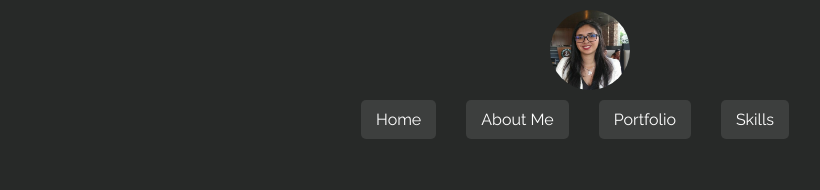
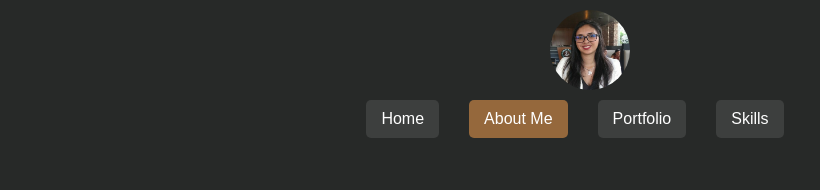
Before and after one commit to yolimarmarin/portfolio, a Next.js app: page /about in a window 1280 px wide. Shown: the top 190 px of the page, without its empty margins (50-870 px from the left). Built offline with nearby package versions, Linux system fonts and the light colour scheme; no server answers; the database is empty.

Commit message:
refactor navbar

```diff
--- a/components/buttons/index.js
+++ b/components/buttons/index.js
@@ -1,12 +1,14 @@
-import style from '../../styles/Buttons.module.css'
+import style from "../../styles/Buttons.module.css";
 
+const RoutingButton = ({ title, onClick, active }) => {
+  return (
+    <button
+      className={`${style.routingButton} ${active ? style.activeButton : null}`}
+      onClick={onClick}
+    >
+      {title}
+    </button>
+  );
+};
 
-const RoutingButton = ({title}) =>{
-    return(
-        <a className={style.routingButton}>{title}</a>
-    )
-}
-
-export {
-    RoutingButton
-}
+export { RoutingButton };
--- a/components/navbar/index.js
+++ b/components/navbar/index.js
@@ -1,7 +1,42 @@
 import style from "../../styles/Navbar.module.css";
-import Link from "next/link";
 import { useState } from "react";
 import * as Icon from "react-feather";
+import { useRouter } from "next/router";
+import { RoutingButton } from "../buttons";
+
+const NavBar = () => {
+  const router = useRouter();
+
+  const buildOptions = () =>
+    [
+      {
+        title: "Home",
+        onClick: () => router.push("/"),
+        active: router.pathname === "/",
+      },
+      {
+        title: "About Me",
+        onClick: () => router.push("/about"),
+        active: router.pathname === "/about",
+      },
+      {
+        title: "Portfolio",
+        onClick: () => router.push("/portfolio"),
+        active: router.pathname === "/portfolio",
+      },
+      {
+        title: "Skills",
+        onClick: () => router.push("/skills"),
+        active: router.pathname === "/skills",
+      },
+    ].map((option, key) => (
+      <RoutingButton
+        key={key}
+        title={option.title}
+        onClick={option.onClick}
+        active={option.active}
+      />
+    ));
 
   const NavBarMobile = () => {
     const [displayMenu, setDisplayMenu] = useState(false);
@@ -10,8 +45,7 @@ const NavBarMobile = () => {
       setDisplayMenu(!displayMenu);
     };
 
-  return (
-      displayMenu ? (
+    return displayMenu ? (
       <div className={style.containerMobile}>
         <div className={style.containerShowMenu}>
           <Icon.XCircle onClick={onClickShowMenu} />
@@ -21,28 +55,15 @@ const NavBarMobile = () => {
           className={style.navPhoto}
           alt="Yolimar Marin"
         />
-          <div className={style.options}>
-            <Link href="/">
-              <a className="routingButton">Home</a>
-            </Link>
-            <Link href="/about">
-              <a className="routingButton">About Me</a>
-            </Link>
-            <Link href="/portfolio">
-              <a className="routingButton">Portfolio</a>
-            </Link>
-            <Link href="/skills">
-              <a className="routingButton">Skills</a>
-            </Link>
+        <div className={style.options}>{buildOptions()}</div>
       </div>
-        </div>
-      ) : <div className={style.containerShowMenu}>
+    ) : (
+      <div className={style.containerShowMenu}>
         <Icon.Menu onClick={onClickShowMenu} />
       </div>
     );
   };
 
-const NavBar = () => {
   return (
     <>
       <div className={style.container}>
@@ -51,20 +72,7 @@ const NavBar = () => {
           className={style.navPhoto}
           alt="Yolimar Marin"
         />
-        <div className={style.options}>
-          <Link href="/">
-            <a className="routingButton">Home</a>
-          </Link>
-          <Link href="/about">
-            <a className="routingButton">About Me</a>
-          </Link>
-          <Link href="/portfolio">
-            <a className="routingButton">Portfolio</a>
-          </Link>
-          <Link href="/skills">
-            <a className="routingButton">Skills</a>
-          </Link>
-        </div>
+        <div className={style.options}>{buildOptions()}</div>
       </div>
       <NavBarMobile />
     </>
--- a/styles/Buttons.module.css
+++ b/styles/Buttons.module.css
@@ -0,0 +1,19 @@
+.routingButton{
+    background-color: rgba(255,255,255,0.1);
+    border: none;
+    padding: 10px 15px;
+    border-radius: 5px;
+    color: white;
+    font-size: 16px;
+    font-weight: 500;
+    cursor: pointer;
+    text-align: center;
+  }
+
+  .routingButton:hover{
+    background-color: rgba(196,132,69,0.7);
+  }
+
+  .activeButton{
+    background-color: rgba(196,132,69,0.7);
+  }
--- a/styles/Home.module.css
+++ b/styles/Home.module.css
@@ -47,7 +47,7 @@
   justify-content: center;
 }
 
-.buttons a {
+.buttons button {
   margin-right: 30px;
 }
 
@@ -68,7 +68,7 @@
     flex-direction: column;
   }
 
-  .buttons a {
+  .buttons button {
     margin-right: 0px;
     margin-bottom: 15px;
   }
--- a/styles/Navbar.module.css
+++ b/styles/Navbar.module.css
@@ -14,7 +14,7 @@
   display: flex;
 }
 
-.container a {
+.container button {
   margin-right: 30px;
 }
 
@@ -68,7 +68,7 @@
     flex-direction: column;
   }
 
-  .containerMobile a {
+  .containerMobile button {
     margin-bottom: 15px;
   }
 
--- a/styles/Skills.module.css
+++ b/styles/Skills.module.css
@@ -42,3 +42,9 @@
         margin-top: 20px;
       }
 }
+
+@media(min-width:500px) and (max-width:1024px){
+    .skillContainer{
+        padding: 20px;
+    }
+}
--- a/styles/globals.css
+++ b/styles/globals.css
@@ -34,22 +34,6 @@ a {
   overflow-y: scroll;
   max-width: 1300px;
   margin: 0 auto;
-}
-
-.routingButton{
-  background-color: rgba(255,255,255,0.1);
-  border: none;
-  padding: 10px 15px;
-  border-radius: 5px;
-  color: white;
-  font-size: 16px;
-  font-weight: 500;
-  cursor: pointer;
-  text-align: center;
-}
-
-.routingButton:hover{
-  background-color: rgba(196,132,69,0.7);
 }
 
 .vertical-timeline::before {
```
Also changed, not shown: pages/index.js (+10 -11 lines). Lines whose indentation alone changed are shown as unchanged.
